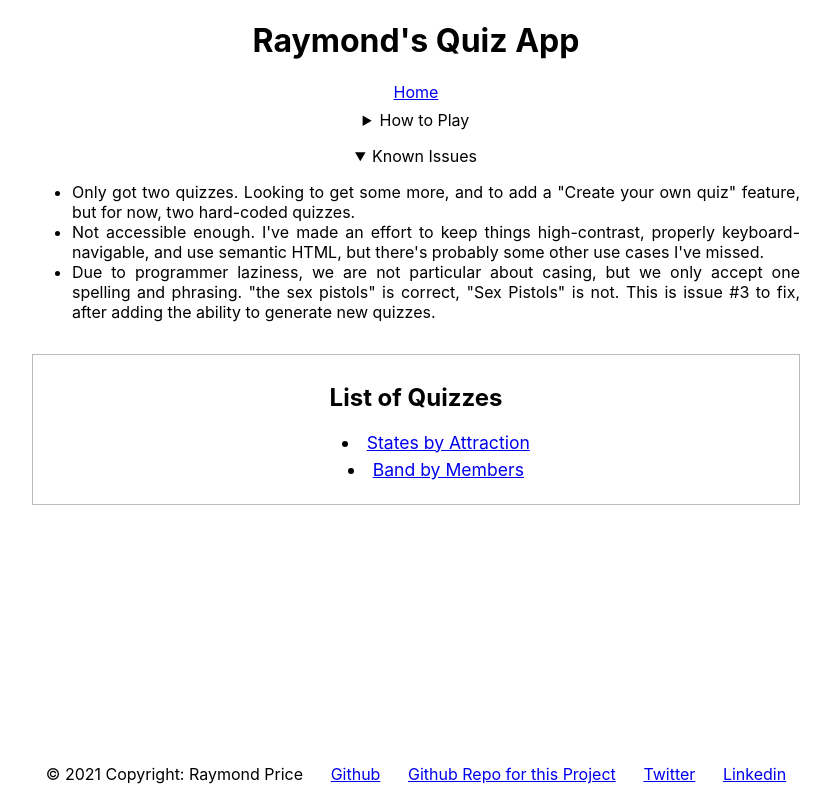
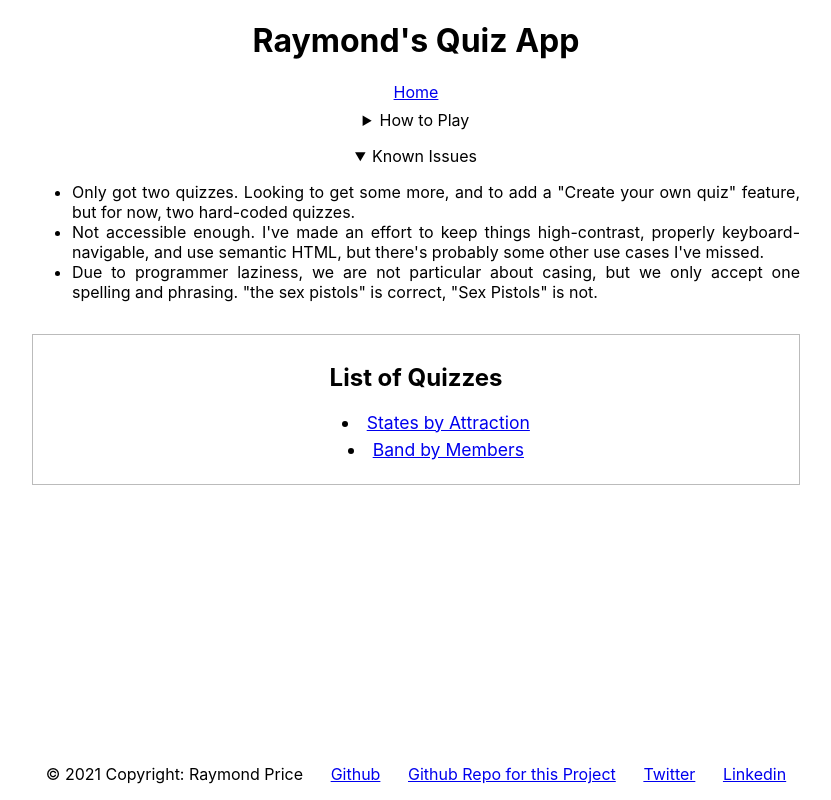
Before and after one commit to darthbob88/reveal-clues-quiz, a React (Create React App) app: page / in a window 1280 px wide. Both pictures are taken after a click on the heading "Known Issues". Shown: the whole page, without its empty margins (224-1055 px from the left). Built offline with nearby package versions, Linux system fonts and the light colour scheme.

Commit message:
Messing with copy.

```diff
--- a/src/components/NavHeader/NavHeader.tsx
+++ b/src/components/NavHeader/NavHeader.tsx
@@ -18,7 +18,7 @@ export const NavHeader = () => {
         you only get one chance to answer, and if you answer wrong, you get 0
         points. So it's better to ask for another clue and get 3 points than
         get a question wrong and get 0 points.
-<br />
+        <br />
         <br />
         EG: If you know which US state is home to <a href="https://www.atlasobscura.com/places/widow-jane-mine">the Widow Jane Mine</a>,
         you get 4 points. If you need another clue, that this state is also home to the <a href="https://www.atlasobscura.com/places/jello-gallery-museum">JELL-O Gallery Museum</a> you will get only 3 points for a correct answer. If you need to hear that this state also has the <a href="https://www.atlasobscura.com/places/amityville-horror-house">Amityville Horror house</a>,
@@ -39,8 +39,7 @@ On the other hand, if you answered wrongly based on any of those clues, you'd on
           </li>
           <li>Due to programmer laziness, we are not particular about
           casing, but we only accept one spelling and phrasing. "the sex pistols" is
-          correct, "Sex Pistols" is not. This is issue #3 to fix, after adding
-        the ability to generate new quizzes.</li>
+          correct, "Sex Pistols" is not.</li>
         </ul>
       </details>
 
```
